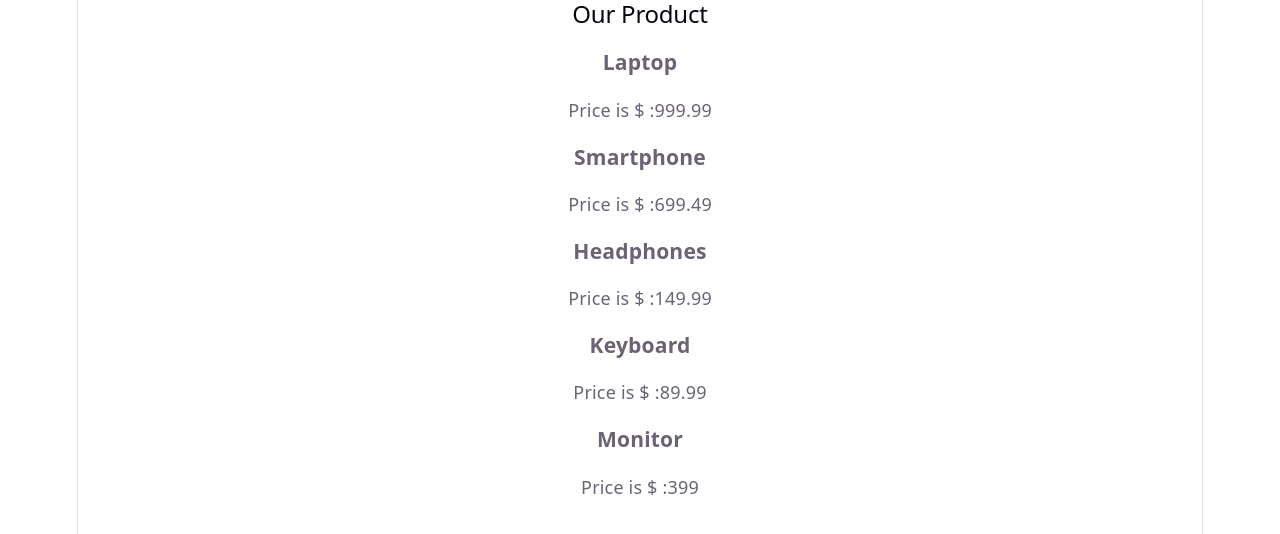
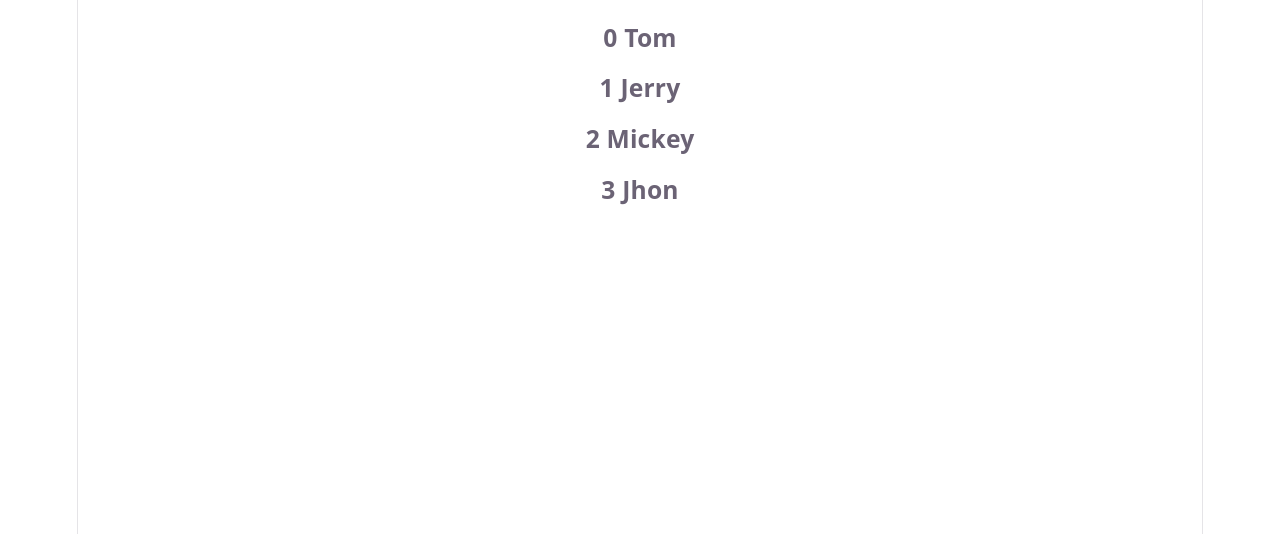
Before and after one commit to vinayg2509/Reac-Learning, a React (Vite) app in the folder reactlearning/my-react-learning/: page / in a window 1280 px wide. Shown: the top 534 px of the page. Built offline with nearby package versions, Linux system fonts and the light colour scheme.

Commit message:
[Vinay]Practised login for rendering list using index as key anti-pattren

```diff
--- a/reactlearning/my-react-learning/src/App.jsx
+++ b/reactlearning/my-react-learning/src/App.jsx
@@ -1,4 +1,5 @@
 import './App.css'
+import Name from './components/Name';
 
 import ProductList from './components/ProductList';
 
@@ -6,7 +7,8 @@ function App() {
 
   return (
   <>
-    <ProductList/>
+      {/* <ProductList/> */}
+      <Name/>
   </>
 
   )
--- /dev/null
+++ b/reactlearning/my-react-learning/src/components/Name.jsx
@@ -0,0 +1,16 @@
+import React from 'react'
+
+export default function Name() {
+
+    const names=["Tom","Jerry","Mickey","Jhon"]
+
+    const name =names.map((name,index)=>{
+       return <h3>{index} {name}</h3>
+    })
+
+  return (
+    <div key={name.index}>
+            <h3>{name}</h3>
+    </div>
+  )
+}
```
